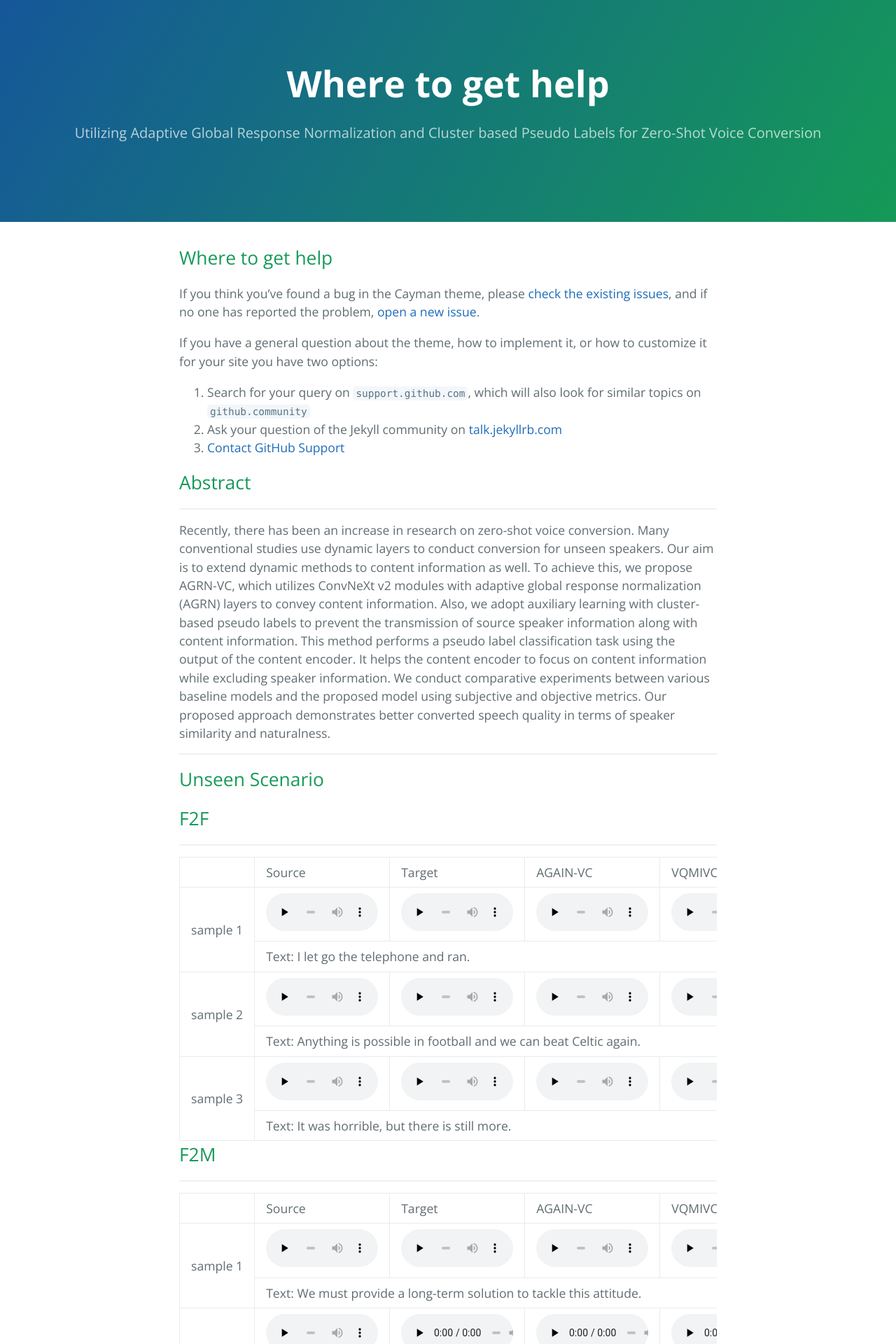
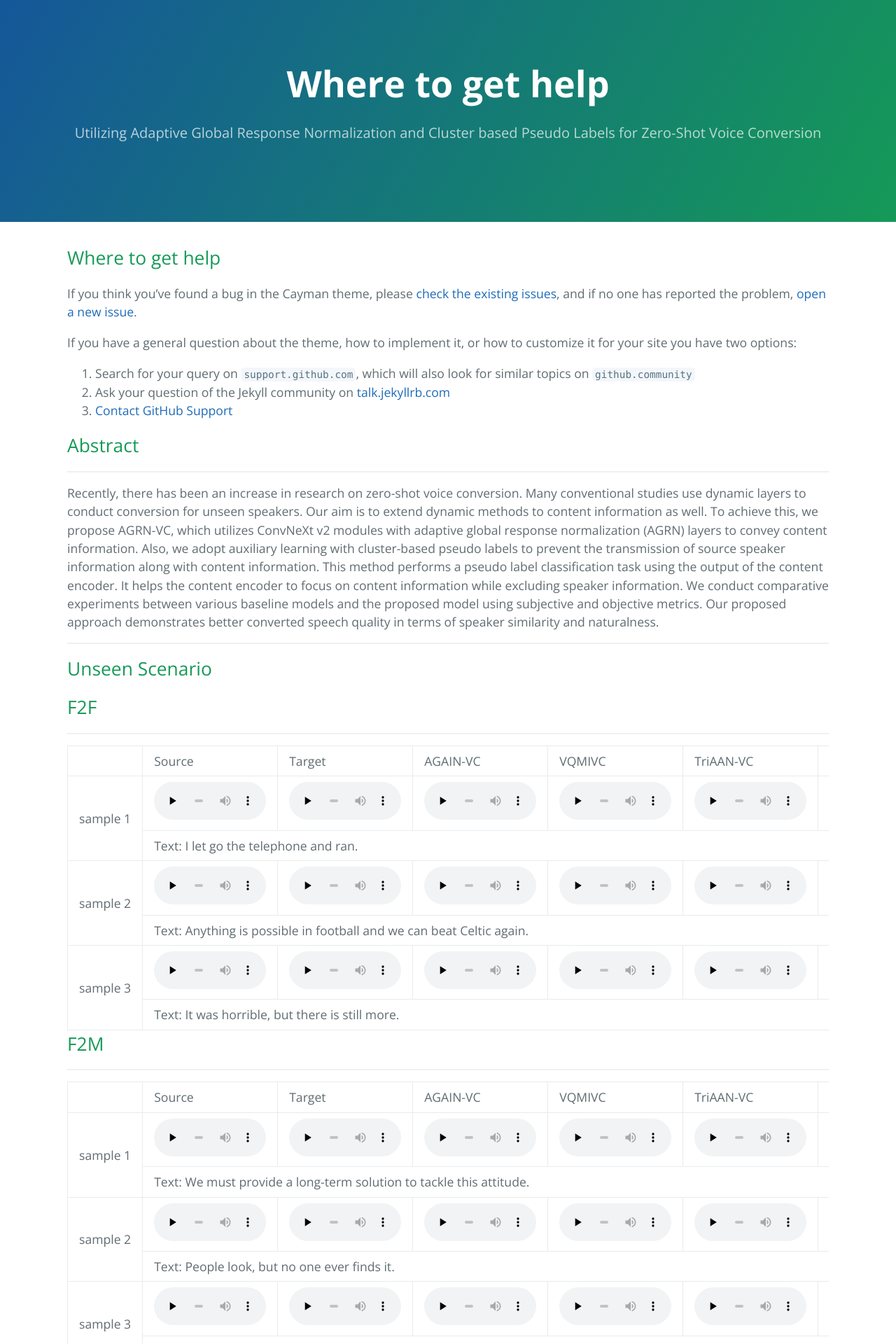
Before and after one commit to twiz0311/AGRN-VC, a Jekyll site: the page built from docs/SUPPORT.md, in a window 1280 px wide. Shown: the top 1920 px of the page at 70% size. Built offline with Jekyll 4.4.1, drawn with Linux system fonts in a browser that asks for light colours; our own code applies the rules of GitHub Pages for plain Markdown files.

Commit message:
Update jekyll-theme-cayman.scss

```diff
--- a/_sass/jekyll-theme-cayman.scss
+++ b/_sass/jekyll-theme-cayman.scss
@@ -167,7 +167,7 @@ a {
   }
 
   @include large {
-    max-width: 960px;
+    max-width: 800rem;
     padding: 2rem 6rem;
     margin: 0 auto;
     font-size: 1.1rem;
```
